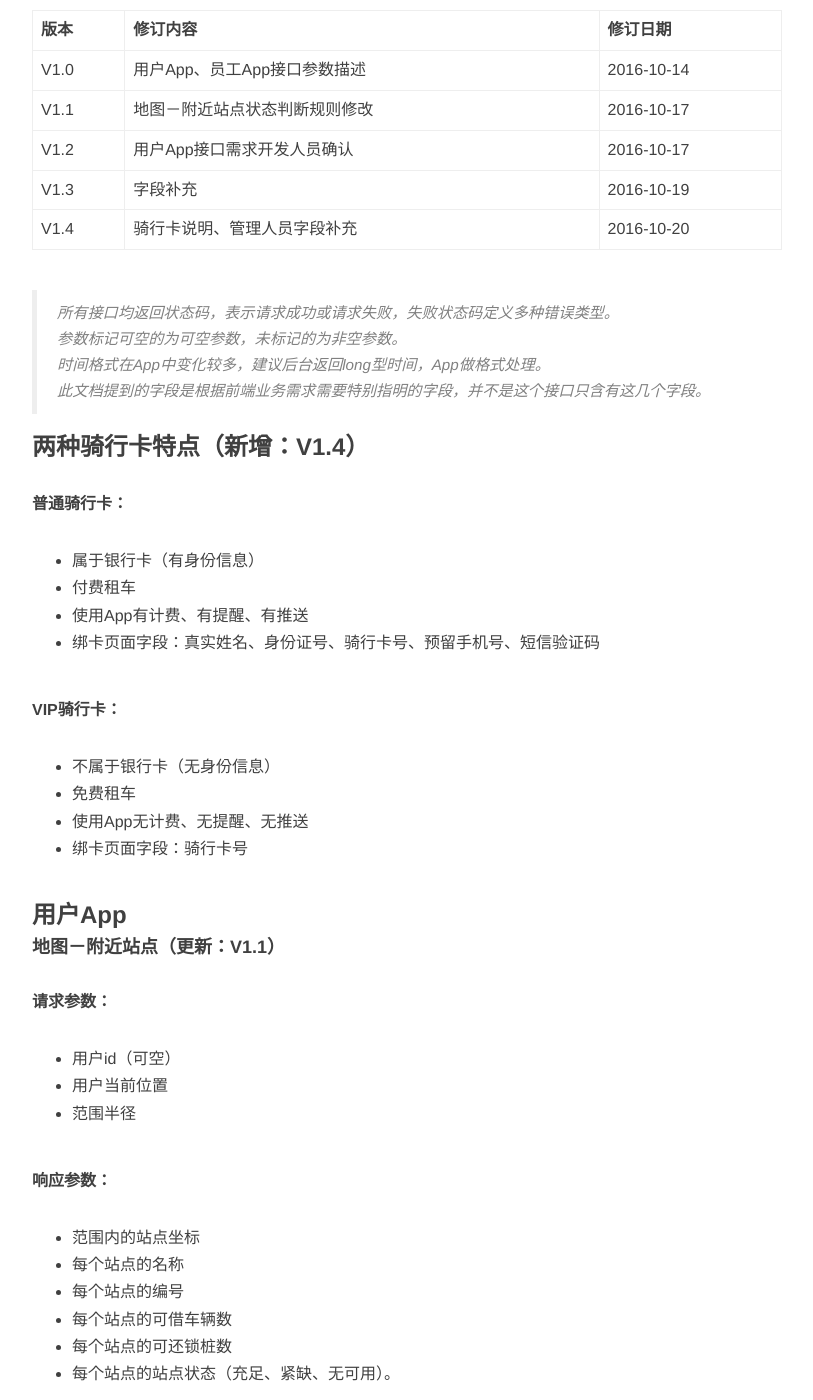
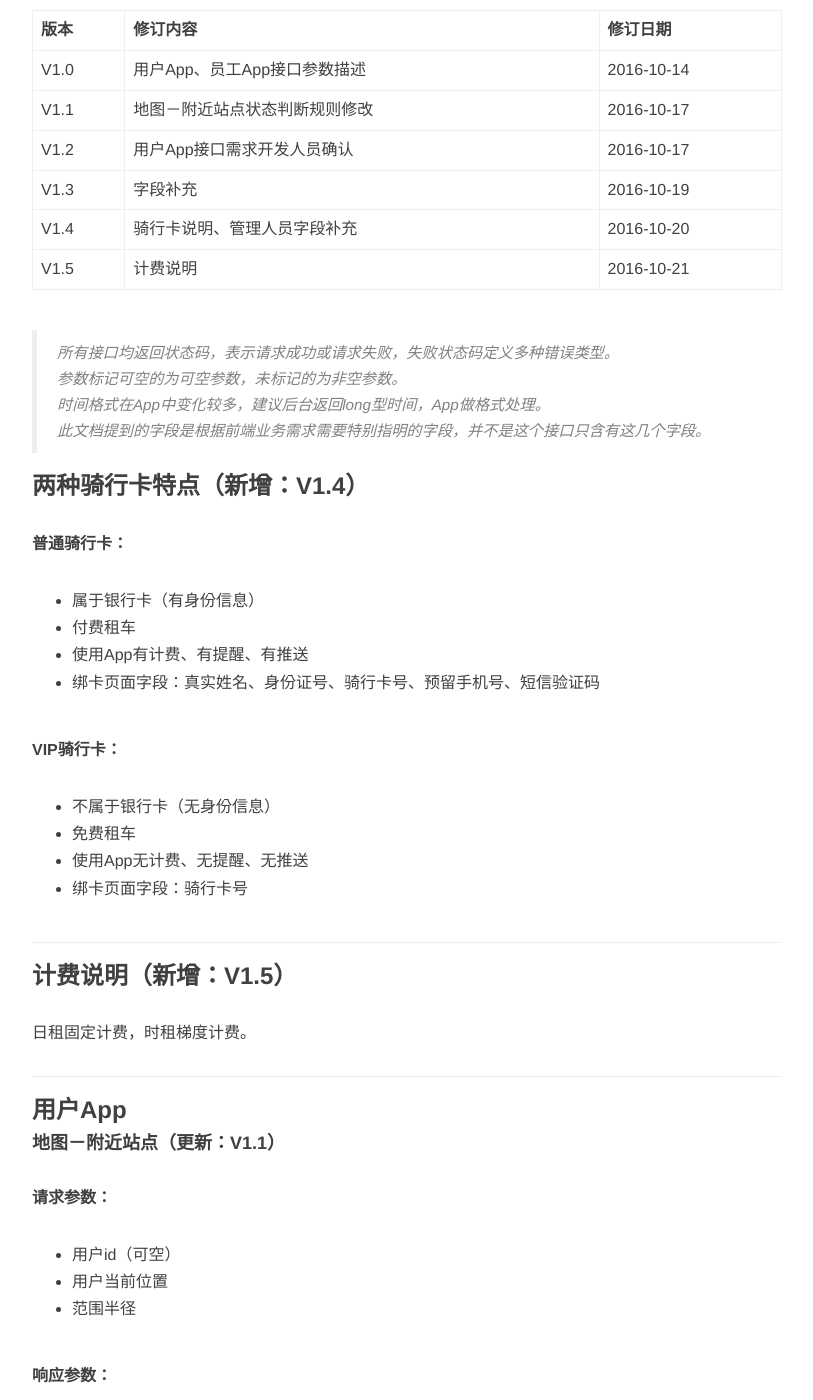
Before and after one commit to chengfeifei/chengfeifei.github.io, a Jekyll site: the page built from _posts/2016-10-14-zixingche-xuqiu-jiekou.md, in a window 1280 px wide and 1400 px high, scrolled down 444 px. Shown: the whole window, without its empty margins (233-1046 px from the left). Built offline with Jekyll 4.4.1, drawn with Linux system fonts in a browser that asks for light colours; nearby versions of some CDN libraries; comment, search, counter and statistics services are not loaded.

Commit message:
edit
edit jiekou xuqiu

```diff
--- a/_posts/2016-10-14-zixingche-xuqiu-jiekou.md
+++ b/_posts/2016-10-14-zixingche-xuqiu-jiekou.md
@@ -13,6 +13,7 @@ tags: [接口需求]
  V1.2 | 用户App接口需求开发人员确认 | 2016-10-17 |
  V1.3 | 字段补充 | 2016-10-19 |
  V1.4 | 骑行卡说明、管理人员字段补充 | 2016-10-20 |
+ V1.5 | 计费说明 | 2016-10-21 |
 
 >所有接口均返回状态码，表示请求成功或请求失败，失败状态码定义多种错误类型。
 >
@@ -38,6 +39,14 @@ tags: [接口需求]
 * 免费租车
 * 使用App无计费、无提醒、无推送
 * 绑卡页面字段：骑行卡号
+
+---
+
+### 计费说明（新增：V1.5）
+
+日租固定计费，时租梯度计费。
+
+---
 
 ### 用户App
 
```
